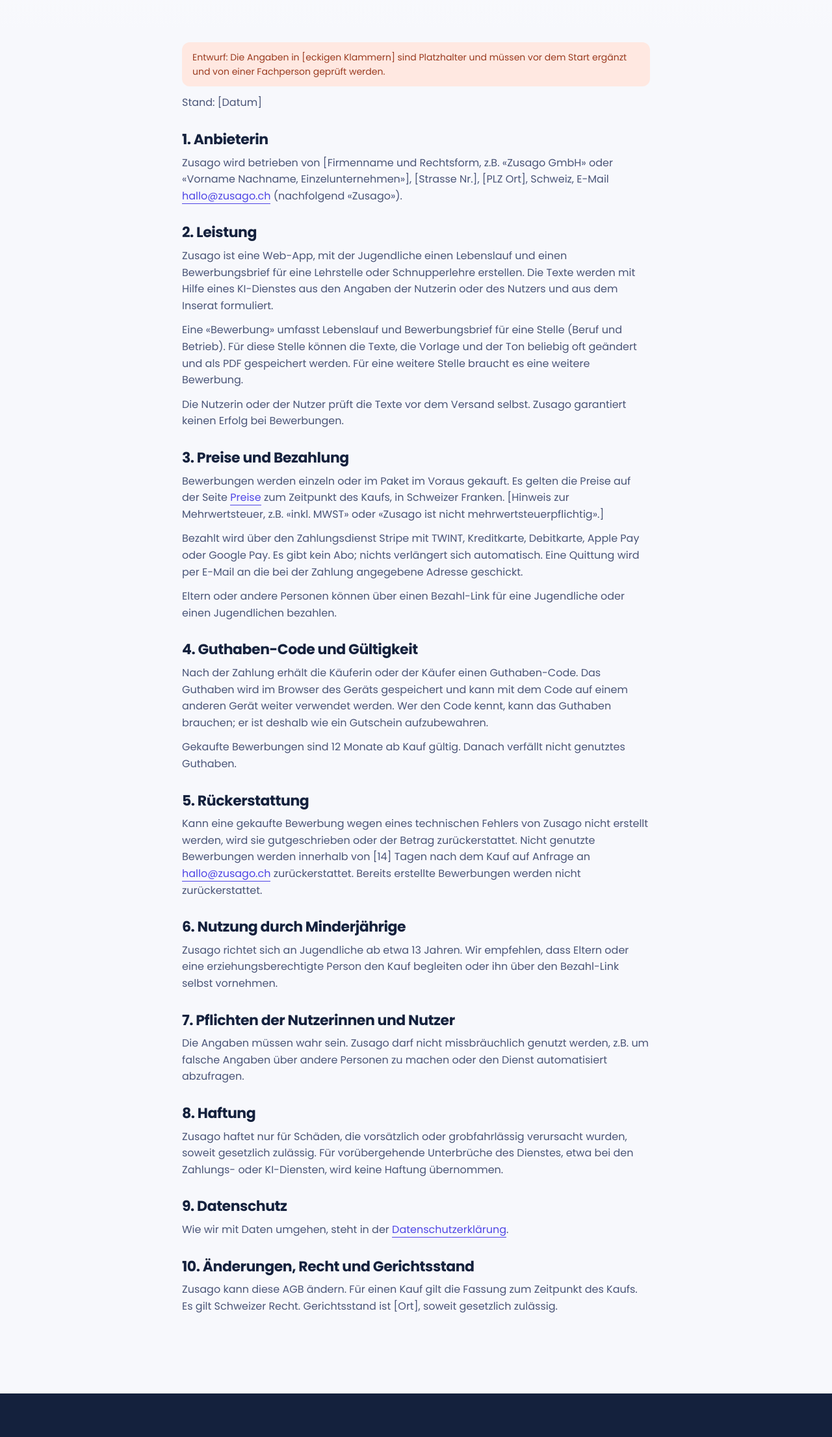
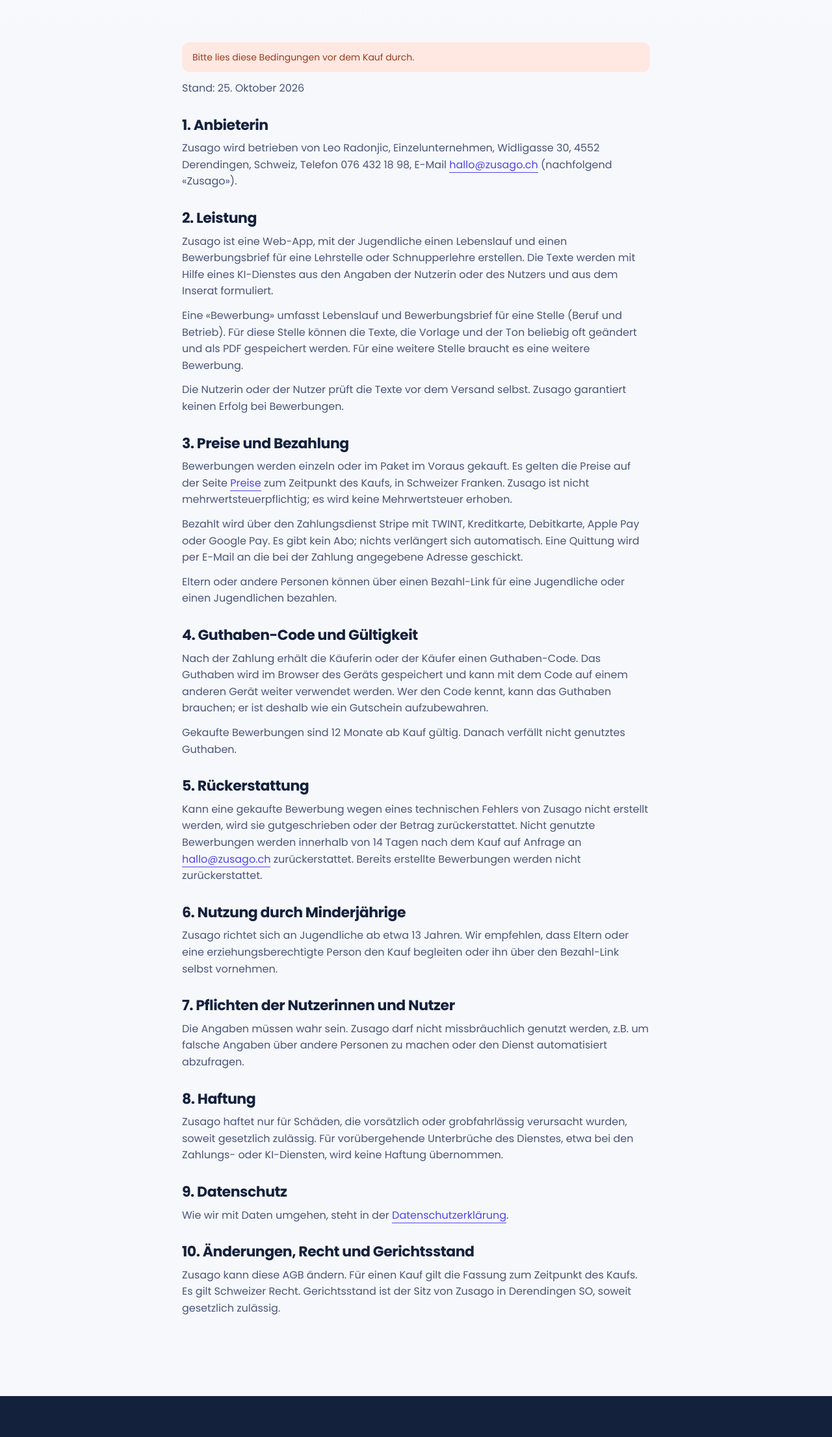
Before and after one commit to leosystems295/Zusago, a plain HTML site: page agb.html in a window 1280 px wide. Shown: the part 306-2518 px from the top of the page at 65% size. Drawn offline with Linux system fonts and the light colour scheme.

Commit message:
Add files via upload

```diff
--- a/agb.html
+++ b/agb.html
@@ -53,11 +53,11 @@
 
 <section class="section pt0">
   <div class="wrap legal">
-    <p class="legal-note">Entwurf: Die Angaben in [eckigen Klammern] sind Platzhalter und müssen vor dem Start ergänzt und von einer Fachperson geprüft werden.</p>
-    <p>Stand: [Datum]</p>
+    <p class="legal-note">Bitte lies diese Bedingungen vor dem Kauf durch.</p>
+    <p>Stand: 25. Oktober 2026</p>
 
     <h2>1. Anbieterin</h2>
-    <p>Zusago wird betrieben von [Firmenname und Rechtsform, z.B. «Zusago GmbH» oder «Vorname Nachname, Einzelunternehmen»], [Strasse Nr.], [PLZ Ort], Schweiz, E-Mail <a href="mailto:hallo@zusago.ch">hallo@zusago.ch</a> (nachfolgend «Zusago»).</p>
+    <p>Zusago wird betrieben von Leo Radonjic, Einzelunternehmen, Widligasse 30, 4552 Derendingen, Schweiz, Telefon 076 432 18 98, E-Mail <a href="mailto:hallo@zusago.ch">hallo@zusago.ch</a> (nachfolgend «Zusago»).</p>
 
     <h2>2. Leistung</h2>
     <p>Zusago ist eine Web-App, mit der Jugendliche einen Lebenslauf und einen Bewerbungsbrief für eine Lehrstelle oder Schnupperlehre erstellen. Die Texte werden mit Hilfe eines KI-Dienstes aus den Angaben der Nutzerin oder des Nutzers und aus dem Inserat formuliert.</p>
@@ -65,7 +65,7 @@
     <p>Die Nutzerin oder der Nutzer prüft die Texte vor dem Versand selbst. Zusago garantiert keinen Erfolg bei Bewerbungen.</p>
 
     <h2>3. Preise und Bezahlung</h2>
-    <p>Bewerbungen werden einzeln oder im Paket im Voraus gekauft. Es gelten die Preise auf der Seite <a href="preise.html">Preise</a> zum Zeitpunkt des Kaufs, in Schweizer Franken. [Hinweis zur Mehrwertsteuer, z.B. «inkl. MWST» oder «Zusago ist nicht mehrwertsteuerpflichtig».]</p>
+    <p>Bewerbungen werden einzeln oder im Paket im Voraus gekauft. Es gelten die Preise auf der Seite <a href="preise.html">Preise</a> zum Zeitpunkt des Kaufs, in Schweizer Franken. Zusago ist nicht mehrwertsteuerpflichtig; es wird keine Mehrwertsteuer erhoben.</p>
     <p>Bezahlt wird über den Zahlungsdienst Stripe mit TWINT, Kreditkarte, Debitkarte, Apple Pay oder Google Pay. Es gibt kein Abo; nichts verlängert sich automatisch. Eine Quittung wird per E-Mail an die bei der Zahlung angegebene Adresse geschickt.</p>
     <p>Eltern oder andere Personen können über einen Bezahl-Link für eine Jugendliche oder einen Jugendlichen bezahlen.</p>
 
@@ -74,7 +74,7 @@
     <p>Gekaufte Bewerbungen sind 12 Monate ab Kauf gültig. Danach verfällt nicht genutztes Guthaben.</p>
 
     <h2>5. Rückerstattung</h2>
-    <p>Kann eine gekaufte Bewerbung wegen eines technischen Fehlers von Zusago nicht erstellt werden, wird sie gutgeschrieben oder der Betrag zurückerstattet. Nicht genutzte Bewerbungen werden innerhalb von [14] Tagen nach dem Kauf auf Anfrage an <a href="mailto:hallo@zusago.ch">hallo@zusago.ch</a> zurückerstattet. Bereits erstellte Bewerbungen werden nicht zurückerstattet.</p>
+    <p>Kann eine gekaufte Bewerbung wegen eines technischen Fehlers von Zusago nicht erstellt werden, wird sie gutgeschrieben oder der Betrag zurückerstattet. Nicht genutzte Bewerbungen werden innerhalb von 14 Tagen nach dem Kauf auf Anfrage an <a href="mailto:hallo@zusago.ch">hallo@zusago.ch</a> zurückerstattet. Bereits erstellte Bewerbungen werden nicht zurückerstattet.</p>
 
     <h2>6. Nutzung durch Minderjährige</h2>
     <p>Zusago richtet sich an Jugendliche ab etwa 13 Jahren. Wir empfehlen, dass Eltern oder eine erziehungsberechtigte Person den Kauf begleiten oder ihn über den Bezahl-Link selbst vornehmen.</p>
@@ -89,7 +89,7 @@
     <p>Wie wir mit Daten umgehen, steht in der <a href="datenschutz.html">Datenschutzerklärung</a>.</p>
 
     <h2>10. Änderungen, Recht und Gerichtsstand</h2>
-    <p>Zusago kann diese AGB ändern. Für einen Kauf gilt die Fassung zum Zeitpunkt des Kaufs. Es gilt Schweizer Recht. Gerichtsstand ist [Ort], soweit gesetzlich zulässig.</p>
+    <p>Zusago kann diese AGB ändern. Für einen Kauf gilt die Fassung zum Zeitpunkt des Kaufs. Es gilt Schweizer Recht. Gerichtsstand ist der Sitz von Zusago in Derendingen SO, soweit gesetzlich zulässig.</p>
   </div>
 </section>
 
```
Also changed, not shown: datenschutz.html (+3 -3 lines), impressum.html (+5 -6 lines).
